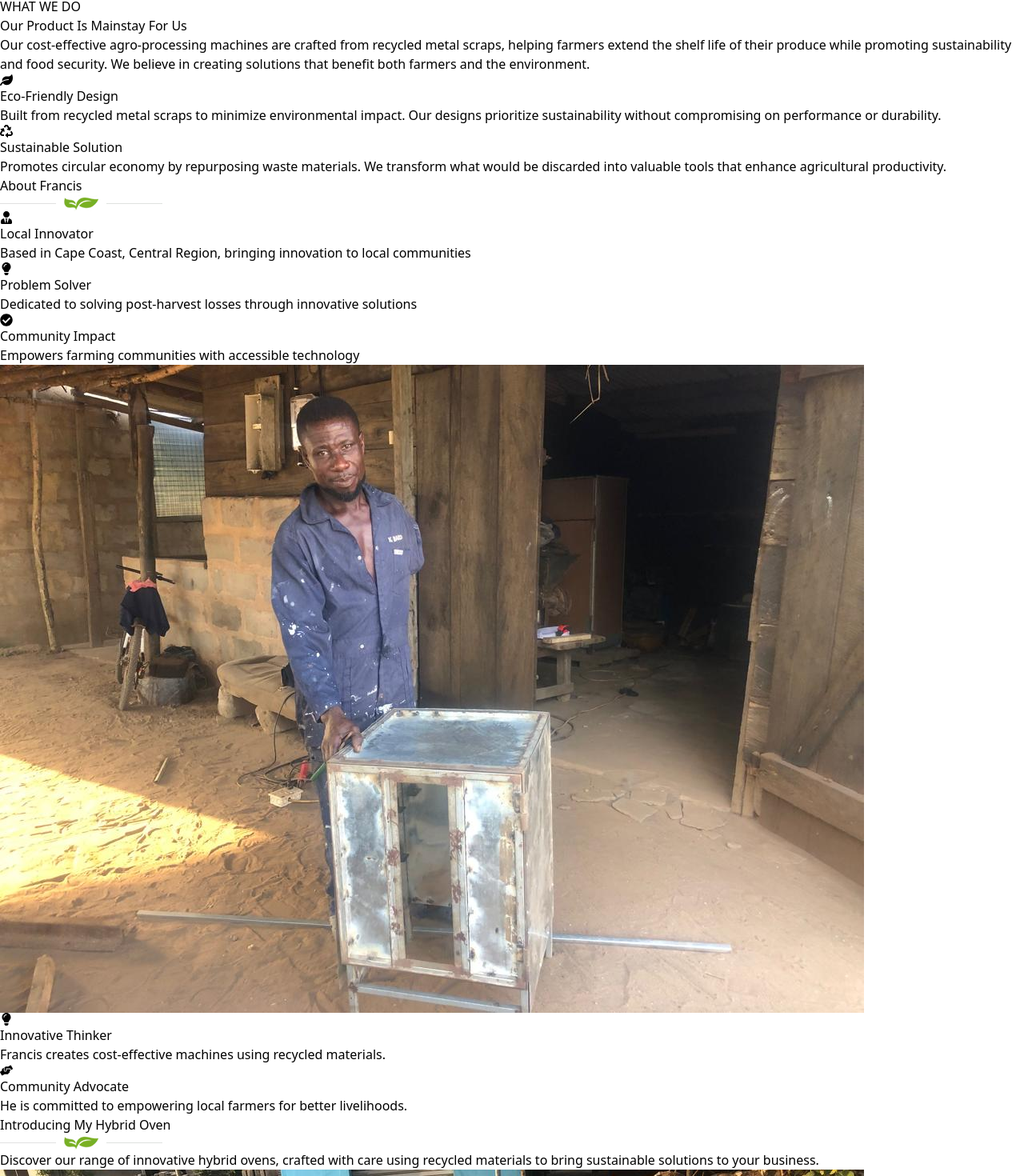
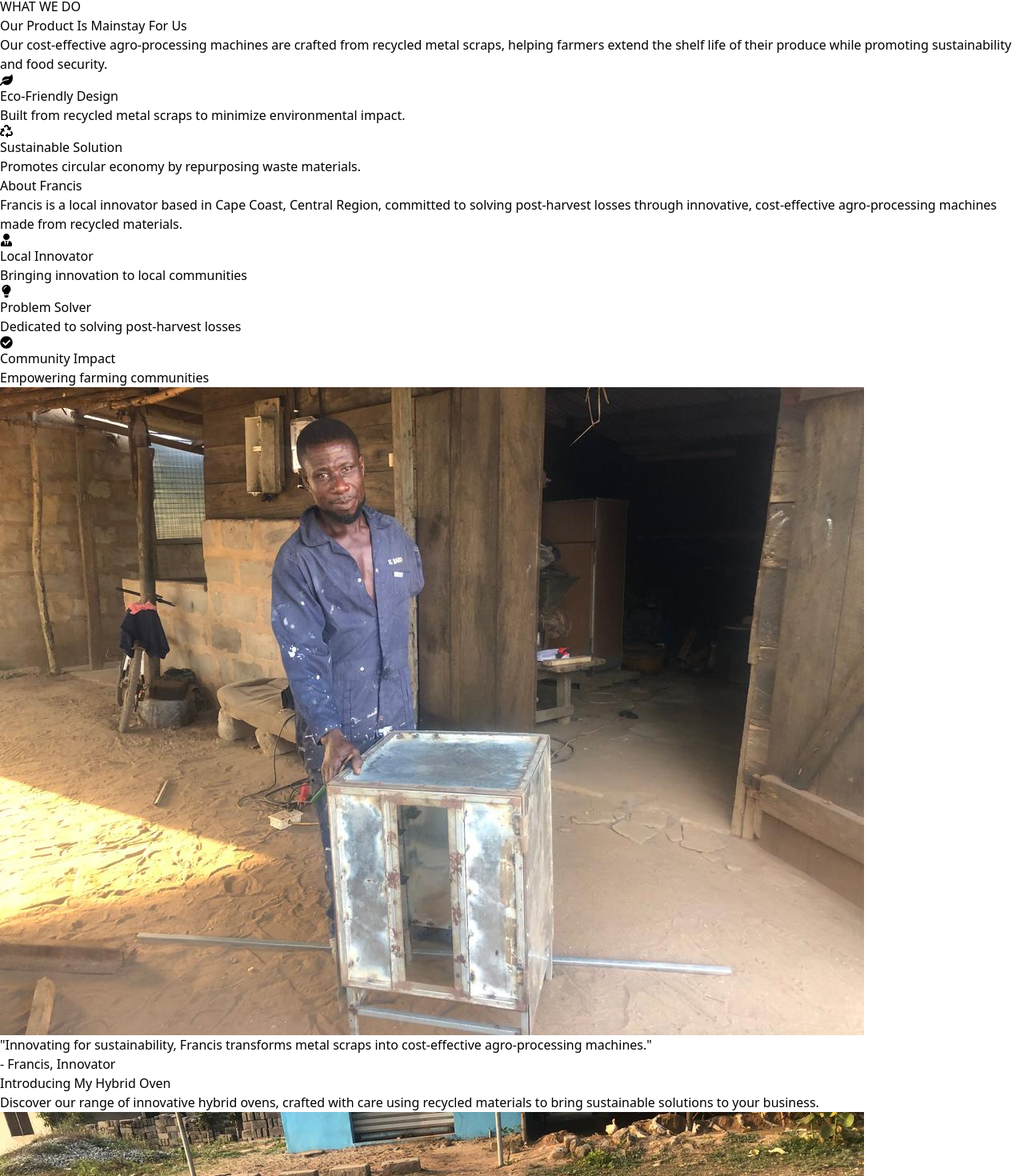
Before and after one commit to rob-bie3/yai-project, a React (Vite) app: page / in a window 1280 px wide. Shown: the part 694-2164 px from the top of the page at 80% size. Built offline with nearby package versions, Linux system fonts and the light colour scheme.

Commit message:
made  other chabges to the design, ensured that when a social icon is clicked it opens another tab

```diff
--- a/src/components/Navbar.jsx
+++ b/src/components/Navbar.jsx
@@ -81,7 +81,7 @@ const Navbar = () => {
             </a>
           </div>
 
-          <div className="md:hidden flex items-center">
+          <div className="md:hidden flex items-center text-[#D98D31]">
             <button onClick={toggleNav}>
               {navOpen ? <AiOutlineClose className="w-6 h-6" /> : <AiOutlineMenu className="w-6 h-6" />}
             </button>
--- a/src/pages/home/sections/AboutInnovator.jsx
+++ b/src/pages/home/sections/AboutInnovator.jsx
@@ -2,158 +2,83 @@ import React from 'react';
 import { FaUserTie, FaLightbulb, FaHandsHelping, FaCheckCircle } from 'react-icons/fa';
 import { motion } from 'framer-motion';
 import pic3 from '../../../assets/images/pic3.jpeg';
-import decor2 from '../../../assets/images/decor2.png.webp'
+import decor2 from '../../../assets/images/decor2.png.webp';
 
 const AboutInnovator = () => {
     const containerVariants = {
         hidden: { opacity: 0 },
         visible: {
             opacity: 1,
-            transition: {
-                staggerChildren: 0.3,
-                delayChildren: 0.2
-            }
+            transition: { staggerChildren: 0.3, delayChildren: 0.2 }
         }
     };
 
     const itemVariants = {
         hidden: { opacity: 0, y: 20 },
         visible: {
-            opacity: 1,
-            y: 0,
-            transition: { duration: 0.5, ease: "easeOut" }
+            opacity: 1, y: 0, transition: { duration: 0.5, ease: "easeOut" }
         }
     };
 
-    const imageVariants = {
-        hidden: { opacity: 0, scale: 0.8 },
-        visible: {
-            opacity: 1,
-            scale: 1,
-            transition: { duration: 0.6, ease: "easeOut" }
-        }
-    };
-
-    const keyPoints = [
-        {
-            icon: <FaUserTie className="text-[#D98D31] text-2xl" />,
-            title: "Local Innovator",
-            description: "Based in Cape Coast, Central Region, bringing innovation to local communities"
-        },
-        {
-            icon: <FaLightbulb className="text-[#D98D31] text-2xl" />,
-            title: "Problem Solver",
-            description: "Dedicated to solving post-harvest losses through innovative solutions"
-        },
-        // {
-        //     icon: <FaHandsHelping className="text-[#D98D31] text-2xl" />,
-        //     title: "Sustainable Design",
-        //     description: "Creates eco-friendly agro-processing machines from recycled materials"
-        // },
-        {
-            icon: <FaCheckCircle className="text-[#D98D31] text-2xl" />,
-            title: "Community Impact",
-            description: "Empowers farming communities with accessible technology"
-        }
-    ];
-
     return (
-        <section id="about-innovator" className="py-16 bg-[#eee1ca] text-gray-900 font-serif overflow-hidden">
+        <section id="about-innovator" className="py-20 bg-[#f8f5f0] text-gray-900 font-serif">
             <motion.div
-                className="max-w-7xl mx-auto px-4 text-center"
+                className="max-w-7xl mx-auto px-4 flex flex-col md:flex-row items-center gap-10"
                 variants={containerVariants}
                 initial="hidden"
                 whileInView="visible"
                 viewport={{ once: true, margin: "-100px" }}
             >
-                <motion.h2
-                    variants={itemVariants}
-                    className="text-4xl font-bold text-[#D98D31] mb-2"
-                >
-                    About Francis
-                </motion.h2>
+                {/* Left Side: Text Content */}
+                <motion.div className="w-full md:w-1/2 space-y-6" variants={itemVariants}>
+                    <h2 className="text-4xl font-bold">
+                        <span className="text-[#D98D31]">About </span>Francis
+                    </h2>
+                    <motion.div variants={itemVariants} className="flex items-center mb-6">
+            <div className="h-1 w-20 bg-[#D98D31]"></div>
 
-                <motion.div
-                    variants={itemVariants}
-                    className="flex justify-center items-center mb-6"
-                >
-                    <img src={decor2} alt="decor2" />
           </motion.div>
+                    <p className="text-gray-700 leading-relaxed">
+                        Francis is a local innovator based in Cape Coast, Central Region, committed to solving post-harvest losses
+                        through innovative, cost-effective agro-processing machines made from recycled materials.
+                    </p>
 
-                <div className="flex flex-col md:flex-row items-start justify-center gap-10 mb-12">
-                    <motion.div
-                        className="w-full md:w-1/2 text-left space-y-6"
-                        variants={containerVariants}
-                    >
-                        {keyPoints.map((point, index) => (
-                            <motion.div
-                                key={index}
-                                className="transform transition-all duration-300"
-                                variants={itemVariants}
-                                whileHover={{ scale: 1.02 }}
-                            >
-                                <div className="bg-white rounded-xl p-6 shadow-md hover:shadow-lg transition-shadow">
-                                    <div className="flex items-start space-x-4">
-                                        <div className="p-3 bg-[#fff3e6] rounded-lg">
+                    {/* Key Points */}
+                    <div className="space-y-4">
+                        {[{ icon: <FaUserTie />, title: "Local Innovator", desc: "Bringing innovation to local communities" },
+                        { icon: <FaLightbulb />, title: "Problem Solver", desc: "Dedicated to solving post-harvest losses" },
+                        { icon: <FaCheckCircle />, title: "Community Impact", desc: "Empowering farming communities" }].map((point, index) => (
+                            <motion.div key={index} className="flex items-center space-x-4" variants={itemVariants}>
+                                <div className="p-3 bg-[#6B8E23]/10 rounded-lg text-[#D98D31] text-2xl">
                                     {point.icon}
                                 </div>
-                                        <div className="flex-1">
-                                            <h3 className="text-xl font-semibold text-[#D98D31] mb-2">
-                                                {point.title}
-                                            </h3>
-                                            <p className="text-gray-700 leading-relaxed">
-                                                {point.description}
-                                            </p>
-                                        </div>
-                                    </div>
+                                <div>
+                                    <h3 className="text-xl font-semibold text-[#D98D31]">{point.title}</h3>
+                                    <p className="text-gray-700">{point.desc}</p>
                                 </div>
                             </motion.div>
                         ))}
+                    </div>
                 </motion.div>
 
-                    <motion.div
-                        className="w-full md:w-1/2 relative group"
-                        variants={imageVariants}
-                    >
-                        <motion.div
-                            className="relative overflow-hidden rounded-lg shadow-xl"
-                            whileHover={{ scale: 1.02 }}
-                            transition={{ duration: 0.3 }}
-                        >
+                {/* Right Side: Image */}
+                <motion.div className="w-full md:w-1/2 relative" variants={itemVariants}>
+    <div className="relative overflow-hidden rounded-lg shadow-xl">
         <img
             src={pic3}
             alt="Francis"
             className="w-full h-auto object-cover rounded-lg transition-transform duration-700 hover:scale-110"
         />
-                            <div className="absolute inset-0 bg-black/20 opacity-0 group-hover:opacity-100 transition-opacity duration-300" />
-                        </motion.div>
-                    </motion.div>
+
+        <div className="absolute bottom-0 right-0 bg-[#D98D31] text-white p-4 md:p-6 rounded-tl-lg shadow-lg opacity-0 transition-opacity duration-700 hover:opacity-100">
+            <p className="text-sm md:text-base italic">
+                "Innovating for sustainability, Francis transforms metal scraps into cost-effective agro-processing machines."
+            </p>
+            <p className="text-sm font-semibold mt-2">- Francis, Innovator</p>
         </div>
-
-                <motion.div
-                    className="flex flex-col md:flex-row justify-center items-center space-y-8 md:space-y-0 mt-12 md:space-x-12"
-                    variants={containerVariants}
-                >
-                    <motion.div
-                        className="text-center p-6 bg-white/70 rounded-xl hover:bg-white transition-colors"
-                        variants={itemVariants}
-                        whileHover={{ y: -10 }}
-                    >
-                        <FaLightbulb className="text-[#ffa435] text-6xl mx-auto mb-4" />
-                        <h3 className="text-2xl font-semibold mb-2">Innovative Thinker</h3>
-                        <p>Francis creates cost-effective machines using recycled materials.</p>
+    </div>
 </motion.div>
 
-                    <motion.div
-                        className="text-center p-6 bg-white/70 rounded-xl hover:bg-white transition-colors"
-                        variants={itemVariants}
-                        whileHover={{ y: -10 }}
-                    >
-                        <FaHandsHelping className="text-[#ffa435] text-6xl mx-auto mb-4" />
-                        <h3 className="text-2xl font-semibold mb-2">Community Advocate</h3>
-                        <p>He is committed to empowering local farmers for better livelihoods.</p>
-                    </motion.div>
-                </motion.div>
             </motion.div>
         </section>
     );
--- a/src/pages/home/sections/AboutProduct.jsx
+++ b/src/pages/home/sections/AboutProduct.jsx
@@ -1,7 +1,6 @@
 "use client"
 import { motion } from "framer-motion"
-import decor2 from "../../../assets/images/decor2.png.webp"
-import { FaLeaf, FaRecycle, FaSeedling } from "react-icons/fa"
+import { FaLeaf, FaRecycle } from "react-icons/fa"
 import man from "../../../assets/images/man.jpg"
 
 const AboutProduct = () => {
@@ -48,19 +47,19 @@ const AboutProduct = () => {
   }
 
   return (
-    <section id="about-product" className="relative bg-[#f8f5f0] text-gray-800 font-serif py-16 ">
-      {/* Sticky image container */}
-      <div className="sticky top-0 left-0 w-full lg:w-1/2 h-screen">
-        <div className="absolute inset-0 z-10"></div>
+    <section id="about-product" className="relative bg-[#f8f5f0] text-gray-800 font-serif py-20">
+      <div className="flex flex-col lg:flex-row items-center">
+        {/* Image Section */}
+        <div className="w-full lg:w-1/2">
           <img
             src={man}
             alt="man"
-          className="w-full h-full object-cover"
+            className="opacity-80 rounded-lg w-full h-screen object-cover"
           />
         </div>
 
-      {/* Content container that will scroll over the image */}
-      <div className=" lg:absolute top-0 right-0 w-full lg:w-1/2 min-h-screen ">
+        {/* Content Section */}
+        <div className="w-full lg:w-1/2 min-h-screen flex items-center">
           <motion.div
             className="py-16 px-8 lg:px-16"
             variants={containerVariants}
@@ -78,14 +77,11 @@ const AboutProduct = () => {
 
             <motion.div variants={itemVariants} className="flex items-center mb-6">
               <div className="h-1 w-20 bg-[#D98D31]"></div>
-            {/* <img src={decor2 || "/placeholder.svg"} alt="decor" className="h-6 mx-2" />
-            <div className="h-0.5 w-16 bg-[#D98D31]"></div> */}
             </motion.div>
 
             <motion.p variants={itemVariants} className="text-lg mb-12 text-gray-700">
               Our cost-effective agro-processing machines are crafted from recycled metal scraps, helping farmers extend
-            the shelf life of their produce while promoting sustainability and food security. We believe in creating
-            solutions that benefit both farmers and the environment.
+              the shelf life of their produce while promoting sustainability and food security.
             </motion.p>
 
             <div className="space-y-12">
@@ -96,8 +92,7 @@ const AboutProduct = () => {
                 <div>
                   <h3 className="text-2xl font-semibold mb-3">Eco-Friendly Design</h3>
                   <p className="text-gray-600">
-                  Built from recycled metal scraps to minimize environmental impact. Our designs prioritize
-                  sustainability without compromising on performance or durability.
+                    Built from recycled metal scraps to minimize environmental impact.
                   </p>
                 </div>
               </motion.div>
@@ -109,15 +104,13 @@ const AboutProduct = () => {
                 <div>
                   <h3 className="text-2xl font-semibold mb-3">Sustainable Solution</h3>
                   <p className="text-gray-600">
-                  Promotes circular economy by repurposing waste materials. We transform what would be discarded into
-                  valuable tools that enhance agricultural productivity.
+                    Promotes circular economy by repurposing waste materials.
                   </p>
                 </div>
               </motion.div>
-
-
             </div>
           </motion.div>
+        </div>
       </div>
     </section>
   )
--- a/src/pages/home/sections/Showcase.jsx
+++ b/src/pages/home/sections/Showcase.jsx
@@ -1,11 +1,10 @@
 import React from 'react';
 import { motion } from 'framer-motion';
-import { FaSearchPlus } from 'react-icons/fa';
-import decor2 from '../../../assets/images/decor2.png.webp'
-import pic6 from '../../../assets/images/pic6.jpeg'
-import pic7 from '../../../assets/images/pic7.jpeg'
-import pic8 from '../../../assets/images/pic8.jpeg'
-import pic9 from '../../../assets/images/pic9.jpeg'
+import { FaFire } from 'react-icons/fa';
+import pic6 from '../../../assets/images/pic6.jpeg';
+import pic7 from '../../../assets/images/pic7.jpeg';
+import pic8 from '../../../assets/images/pic8.jpeg';
+import pic9 from '../../../assets/images/pic9.jpeg';
 
 const Showcase = () => {
   const products = [
@@ -13,25 +12,29 @@ const Showcase = () => {
       name: "Industrial Hybrid Oven",
       image: pic6,
       description: "High-capacity hybrid oven crafted from recycled metal scraps, perfect for commercial use.",
-      features: ["Energy Efficient", "Durable Build", "Large Capacity"]
+      features: ["Energy Efficient", "Durable Build", ],
+      price: "₵5,000"
     },
     {
       name: "Standard Hybrid Oven",
       image: pic7,
       description: "Medium-sized hybrid oven designed for small businesses and community use.",
-      features: ["Cost Effective", "Easy to Use", "Versatile"]
+      features: ["Easy to Use", "Versatile"],
+      price: "₵3,500"
     },
     {
       name: "Premium Hybrid Oven",
       image: pic8,
       description: "Advanced hybrid oven with enhanced features and superior performance.",
-      features: ["Premium Quality", "Enhanced Control", "Eco-Friendly"]
+      features: [ "Enhanced Control", "Eco-Friendly"],
+      price: "₵7,000"
     },
     {
       name: "Compact Hybrid Oven",
       image: pic9,
       description: "Space-saving hybrid oven perfect for small-scale operations.",
-      features: ["Space Efficient", "Portable", "User Friendly"]
+      features: ["Space Efficient", "Portable"],
+      price: "₵2,800"
     }
   ];
 
@@ -67,9 +70,9 @@ const Showcase = () => {
           <h2 className="text-4xl font-bold mb-4">
             <span className="text-[#D98D31]">Introducing</span> My Hybrid Oven
           </h2>
-          <div className="flex justify-center items-center mb-6">
-            <img src={decor2} alt="decor2" className="w-32" />
-          </div>
+          <motion.div variants={itemVariants} className="flex items-center justify-center mb-6">
+            <div className="h-1 w-20 bg-[#D98D31]"></div>
+          </motion.div>
           <p className="max-w-2xl mx-auto text-gray-700 text-lg">
             Discover our range of innovative hybrid ovens, crafted with care using recycled materials
             to bring sustainable solutions to your business.
@@ -84,14 +87,17 @@ const Showcase = () => {
               whileHover={{ y: -10 }}
               className="bg-white rounded-xl shadow-lg overflow-hidden transform transition-all duration-300 hover:shadow-2xl"
             >
-              <div className="relative group h-64 overflow-hidden">
+              <div className="relative h-64 overflow-hidden flex items-center justify-center">
                 <img
                   src={product.image}
                   alt={product.name}
-                  className="w-full h-full object-cover transition-transform duration-500 group-hover:scale-110"
+                  className="w-full h-full object-cover"
                 />
-                <div className="absolute inset-0 bg-black bg-opacity-40 opacity-0 group-hover:opacity-100 transition-opacity duration-300 flex items-center justify-center">
-                  <FaSearchPlus className="text-white text-3xl transform scale-0 group-hover:scale-100 transition-transform duration-300" />
+                {/* Centered Fire Icon */}
+                <div className="absolute z-10 flex pt-60 justify-center">
+                  <div className="bg-white p-3 rounded-full shadow-md">
+                    <FaFire className="text-[#D98D31] text-3xl" />
+                  </div>
                 </div>
               </div>
 
@@ -110,6 +116,7 @@ const Showcase = () => {
                     </div>
                   ))}
                 </div>
+                <div className="mt-4 text-lg font-bold text-gray-800">{product.price}</div>
               </div>
             </motion.div>
           ))}
```
Also changed, not shown: src/components/Footer.jsx (+5 -3 lines), src/pages/home/sections/Contact.jsx (+4 -6 lines). Lines whose indentation alone changed are shown as unchanged.
